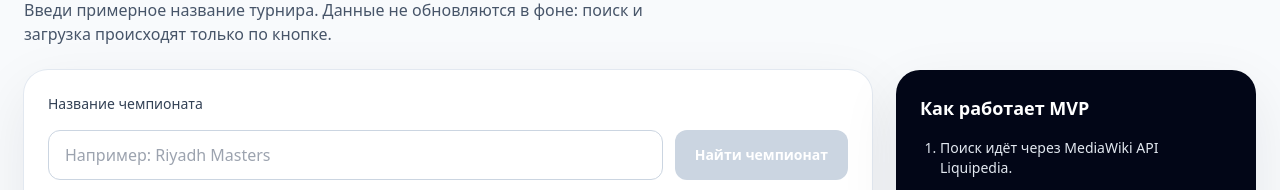
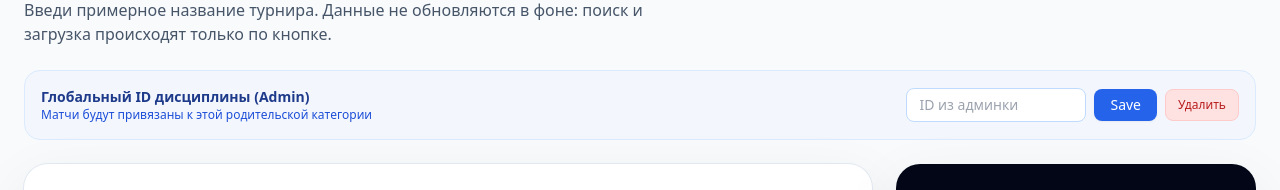
Before and after one commit to inftverezovsky/liquipedia, a Next.js app: page /dota2 in a window 1280 px wide. Shown: the part 179-369 px from the top of the page. Built offline with nearby package versions, Linux system fonts and the light colour scheme; no server answers; the database is empty.

Commit message:
Add global discipline ID and Delete buttons for all ID fields

```diff
--- /dev/null
+++ b/src/app/api/disciplines/dota2/platform-id/route.ts
@@ -0,0 +1,29 @@
+import { NextResponse } from "next/server";
+import { prisma } from "@/lib/db";
+import { getOrCreateDota2Discipline } from "@/lib/disciplines";
+
+export async function GET() {
+  try {
+    const discipline = await getOrCreateDota2Discipline();
+    return NextResponse.json({ platformId: discipline.platformId || "" });
+  } catch (error) {
+    return NextResponse.json({ error: "Failed to fetch discipline" }, { status: 500 });
+  }
+}
+
+export async function POST(req: Request) {
+  try {
+    const { platformId } = await req.json();
+    const discipline = await getOrCreateDota2Discipline();
+
+    await prisma.discipline.update({
+      where: { id: discipline.id },
+      data: { platformId: platformId || null }
+    });
+
+    return NextResponse.json({ success: true });
+  } catch (error) {
+    console.error(error);
+    return NextResponse.json({ error: "Failed to update discipline" }, { status: 500 });
+  }
+}
--- a/src/app/api/team-mapping/route.ts
+++ b/src/app/api/team-mapping/route.ts
@@ -50,3 +50,18 @@ export async function POST(request: Request) {
 
   return NextResponse.json({ mapping });
 }
+
+export async function DELETE(request: Request) {
+  const { searchParams } = new URL(request.url);
+  const name = searchParams.get("name");
+
+  if (!name) {
+    return NextResponse.json({ error: "Параметр name обязателен" }, { status: 400 });
+  }
+
+  await prisma.teamMapping.deleteMany({
+    where: { liquipediaName: name.trim() }
+  });
+
+  return NextResponse.json({ success: true });
+}
--- a/src/app/dota2/page.tsx
+++ b/src/app/dota2/page.tsx
@@ -1,4 +1,5 @@
 import SearchTournament from "@/components/SearchTournament";
+import DisciplinePlatformIdPanel from "@/components/DisciplinePlatformIdPanel";
 
 export default function Dota2Page() {
   return (
@@ -10,6 +11,7 @@ export default function Dota2Page() {
           Введи примерное название турнира. Данные не обновляются в фоне: поиск и загрузка происходят только по кнопке.
         </p>
       </div>
+      <DisciplinePlatformIdPanel />
       <SearchTournament />
     </div>
   );
--- /dev/null
+++ b/src/components/DisciplinePlatformIdPanel.tsx
@@ -0,0 +1,94 @@
+"use client";
+
+import { useState, useEffect } from "react";
+
+export default function DisciplinePlatformIdPanel() {
+  const [platformId, setPlatformId] = useState("");
+  const [loading, setLoading] = useState(true);
+  const [saving, setSaving] = useState(false);
+  const [saved, setSaved] = useState(false);
+
+  useEffect(() => {
+    fetch("/api/disciplines/dota2/platform-id")
+      .then(res => res.json())
+      .then(data => {
+        setPlatformId(data.platformId || "");
+        setLoading(false);
+      });
+  }, []);
+
+  async function handleSave() {
+    setSaving(true);
+    setSaved(false);
+    try {
+      await fetch("/api/disciplines/dota2/platform-id", {
+        method: "POST",
+        headers: { "Content-Type": "application/json" },
+        body: JSON.stringify({ platformId: platformId.trim() })
+      });
+      setSaved(true);
+      setTimeout(() => setSaved(false), 3000);
+    } catch (error) {
+      console.error(error);
+      alert("Ошибка при сохранении глобального ID");
+    } finally {
+      setSaving(false);
+    }
+  }
+
+  async function handleRemove() {
+    if (!confirm("Удалить глобальный ID дисциплины?")) return;
+    setSaving(true);
+    try {
+      await fetch("/api/disciplines/dota2/platform-id", {
+        method: "POST",
+        headers: { "Content-Type": "application/json" },
+        body: JSON.stringify({ platformId: "" })
+      });
+      setPlatformId("");
+    } catch (error) {
+      console.error(error);
+      alert("Ошибка при удалении глобального ID");
+    } finally {
+      setSaving(false);
+    }
+  }
+
+  if (loading) return <div className="h-10 w-full animate-pulse rounded-xl bg-slate-100" />;
+
+  return (
+    <div className="rounded-2xl border border-blue-100 bg-blue-50/50 p-4">
+      <div className="flex flex-col gap-3 sm:flex-row sm:items-center sm:justify-between">
+        <div>
+          <h2 className="text-sm font-semibold text-blue-900">Глобальный ID дисциплины (Admin)</h2>
+          <p className="text-xs text-blue-700">Матчи будут привязаны к этой родительской категории</p>
+        </div>
+        <div className="flex items-center gap-2">
+          <input
+            type="text"
+            value={platformId}
+            onChange={(e) => setPlatformId(e.target.value)}
+            placeholder="ID из админки"
+            className="w-[180px] rounded-lg border border-blue-200 bg-white px-3 py-1.5 text-sm text-slate-900 focus:border-blue-400 focus:outline-none focus:ring-1 focus:ring-blue-400"
+          />
+          <div className="flex gap-2">
+            <button
+              onClick={handleSave}
+              disabled={saving}
+              className="rounded-lg bg-blue-600 px-4 py-1.5 text-sm font-medium text-white shadow-sm transition-colors hover:bg-blue-700 disabled:opacity-50"
+            >
+              {saving ? "..." : saved ? "✓" : "Save"}
+            </button>
+            <button
+              onClick={handleRemove}
+              disabled={saving}
+              className="rounded-lg bg-red-100 px-3 py-1.5 text-xs font-medium text-red-700 transition-colors hover:bg-red-200 disabled:opacity-50 border border-red-200"
+            >
+              Удалить
+            </button>
+          </div>
+        </div>
+      </div>
+    </div>
+  );
+}
--- a/src/components/MatchList.tsx
+++ b/src/components/MatchList.tsx
@@ -111,14 +111,17 @@ export default function MatchList({
   }
 
   function teamLabel(name: string | null): React.ReactNode {
-    if (!name || isPlaceholderTeam(name)) return "TBD (—) (ID —)";
-    const m = mappings[name];
+    const isTbd = !name || isPlaceholderTeam(name);
+    const effectiveName = isTbd ? "TBD" : name;
+    const m = mappings[effectiveName];
     const alias = m?.alias || "—";
     const pid = m?.platformId || "";
 
+    if (isTbd && !pid) return "TBD (—) (ID —)";
+
     return (
       <>
-        {name} ({alias}) (ID {pid ? (
+        {effectiveName} ({alias}) (ID {pid ? (
           <span className="text-blue-600 font-bold">{pid}</span>
         ) : (
           <span className="text-red-500 font-bold">ОТСУТСТВУЕТ</span>
--- a/src/components/TeamMappingPanel.tsx
+++ b/src/components/TeamMappingPanel.tsx
@@ -55,6 +55,25 @@ export default function TeamMappingPanel({
     }
   }
 
+  async function handleDelete(name: string) {
+    if (!confirm(`Удалить маппинг для "${name}"?`)) return;
+    setSaving(name);
+    try {
+      await fetch(`/api/team-mapping?name=${encodeURIComponent(name)}`, {
+        method: "DELETE"
+      });
+      setMappings((prev) => ({
+        ...prev,
+        [name]: { alias: "", platformId: "", saved: false }
+      }));
+    } catch (err) {
+      console.error(err);
+      alert("Ошибка при удалении");
+    } finally {
+      setSaving(null);
+    }
+  }
+
   function handleChange(name: string, field: "alias" | "platformId", value: string) {
     setMappings((prev) => ({
       ...prev,
@@ -72,7 +91,7 @@ export default function TeamMappingPanel({
             <th className="border-b border-slate-200 py-2 pr-4">Liquipedia имя</th>
             <th className="border-b border-slate-200 py-2 pr-4 w-[240px]">Каноническое / альт. имя</th>
             <th className="border-b border-slate-200 py-2 pr-4 w-[160px]">Platform ID (ОБЯЗАТЕЛЬНО)</th>
-            <th className="border-b border-slate-200 py-2 pr-4 w-[120px]"></th>
+            <th className="border-b border-slate-200 py-2 pr-4 w-[220px]"></th>
           </tr>
         </thead>
         <tbody>
@@ -101,10 +120,11 @@ export default function TeamMappingPanel({
                   />
                 </td>
                 <td className="border-b border-slate-100 py-2 pr-4">
+                  <div className="flex items-center gap-2">
                     <button
                       onClick={() => handleSave(name)}
                       disabled={isSaving || entry.saved}
-                    className={`rounded-lg px-3 py-1.5 text-sm font-medium transition-colors ${
+                      className={`min-w-[100px] rounded-lg px-3 py-1.5 text-sm font-medium transition-colors ${
                         entry.saved
                           ? "bg-green-50 text-green-600 border border-green-200"
                           : isSaving
@@ -112,8 +132,17 @@ export default function TeamMappingPanel({
                           : "bg-blue-600 text-white hover:bg-blue-700"
                       }`}
                     >
-                    {isSaving ? "..." : entry.saved ? "✓" : "Сохранить"}
+                      {isSaving ? "..." : entry.saved ? "✓ Сохранено" : "Сохранить"}
                     </button>
+                    <button
+                      onClick={() => handleDelete(name)}
+                      disabled={isSaving}
+                      className="rounded-lg bg-red-50 px-3 py-1.5 text-xs font-medium text-red-600 transition-colors hover:bg-red-100 disabled:opacity-50 border border-red-100"
+                      title="Удалить маппинг"
+                    >
+                      Удалить
+                    </button>
+                  </div>
                 </td>
               </tr>
             );
--- a/src/components/TournamentPlatformIdPanel.tsx
+++ b/src/components/TournamentPlatformIdPanel.tsx
@@ -28,6 +28,24 @@ export default function TournamentPlatformIdPanel({
     } catch (error) {
       console.error(error);
       alert("Ошибка при сохранении ID");
+    } finally {
+      setSaving(false);
+    }
+  }
+
+  async function handleRemove() {
+    if (!confirm("Удалить ID шапки турнира?")) return;
+    setSaving(true);
+    try {
+      await fetch(`/api/dota2/tournament/${tournamentId}/platform-id`, {
+        method: "POST",
+        headers: { "Content-Type": "application/json" },
+        body: JSON.stringify({ platformId: "" })
+      });
+      setPlatformId("");
+    } catch (error) {
+      console.error(error);
+      alert("Ошибка при удалении ID");
     } finally {
       setSaving(false);
     }
@@ -75,6 +93,7 @@ export default function TournamentPlatformIdPanel({
           placeholder="Например: 554332"
           className="w-[240px] rounded-lg border border-slate-300 px-3 py-2 text-sm text-slate-900 focus:border-blue-400 focus:outline-none focus:ring-1 focus:ring-blue-400"
         />
+        <div className="flex gap-2">
           <button
             onClick={handleSave}
             disabled={saving}
@@ -82,6 +101,16 @@ export default function TournamentPlatformIdPanel({
           >
             {saving ? "Сохранение..." : saved ? "Сохранено ✓" : "Сохранить ID"}
           </button>
+
+          <button
+            onClick={handleRemove}
+            disabled={saving}
+            className="rounded-lg bg-red-50 px-3 py-2 text-sm font-medium text-red-600 transition-colors hover:bg-red-100 disabled:opacity-50 border border-red-100"
+            title="Очистить ID"
+          >
+            Удалить
+          </button>
+        </div>
 
         <button
           onClick={handleExport}
```
Also changed, not shown: 1 other file (tests, documents, lock files or other folders). Lines whose indentation alone changed are shown as unchanged.
